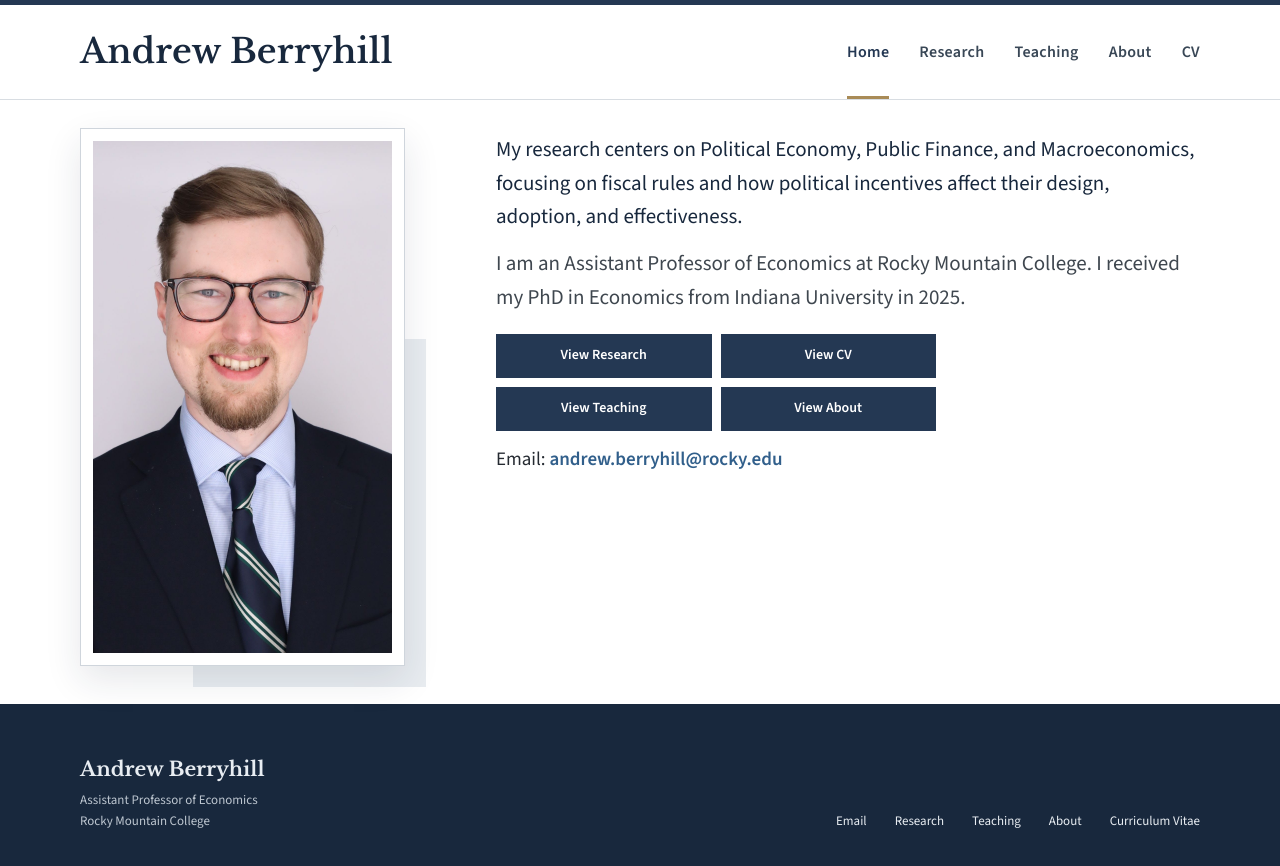
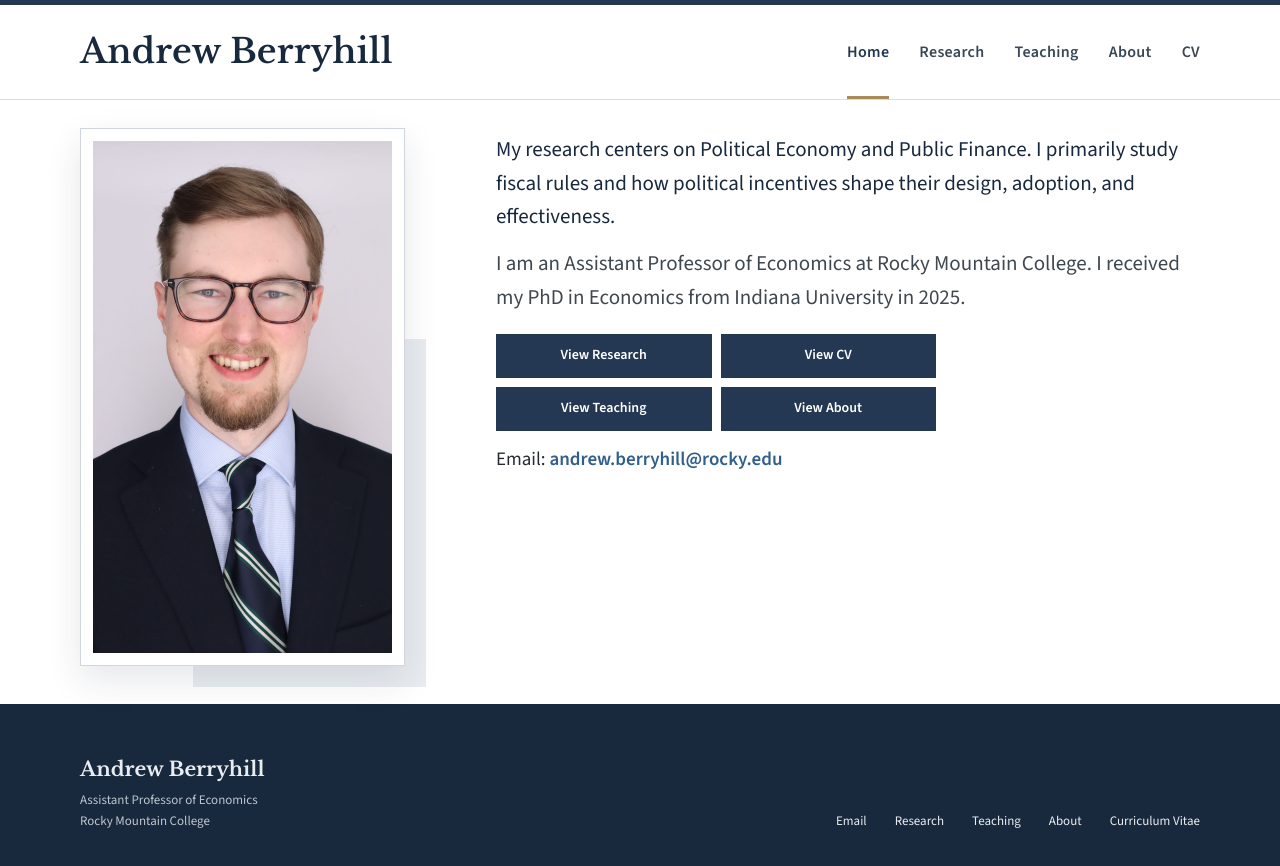
Before and after one commit to andrewberryhill/andrewberryhill.github.io, a Next.js app: page / in a window 1280 px wide. Shown: the top 866 px of the page. Built offline with nearby package versions, Linux system fonts and the light colour scheme.

Commit message:
Update homepage research statement

```diff
--- a/app/page.tsx
+++ b/app/page.tsx
@@ -20,7 +20,7 @@ export default function Home() {
           <div className="welcome-copy">
             <h1 id="research-overview-heading" className="sr-only">Research overview</h1>
             <p className="research-lead">
-              My research centers on Political Economy, Public Finance, and Macroeconomics, focusing on fiscal rules and how political incentives affect their design, adoption, and effectiveness.
+              My research centers on Political Economy and Public Finance. I primarily study fiscal rules and how political incentives shape their design, adoption, and effectiveness.
             </p>
             <p>
               I am an Assistant Professor of Economics at Rocky Mountain College. I received my PhD in Economics from Indiana University in 2025.
```
